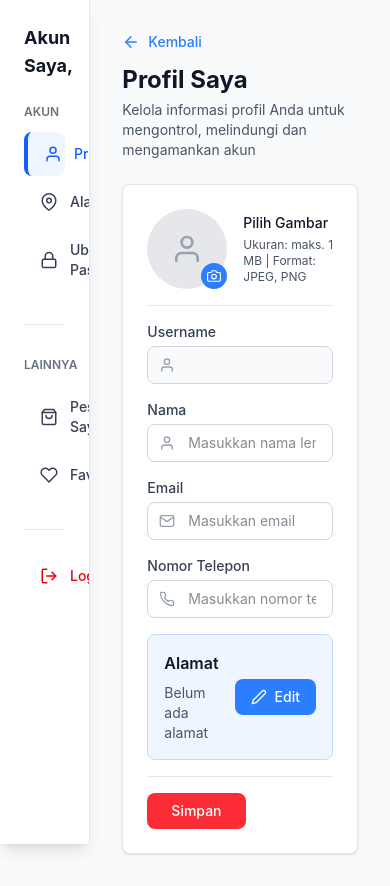
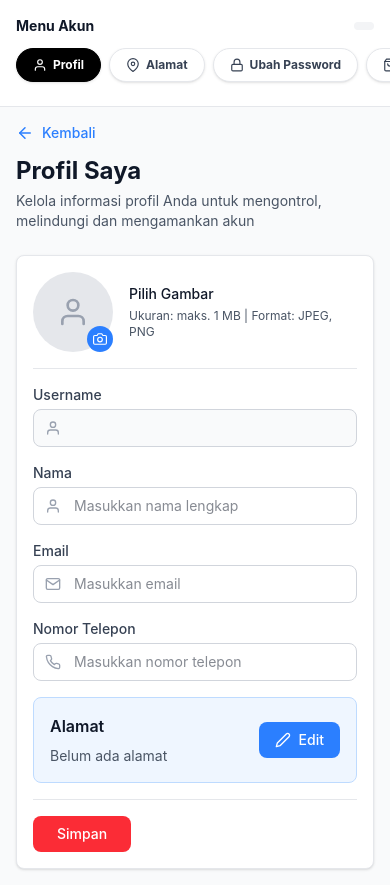
Before and after one commit to ruliaja/ecommerce, a React (Vite) app in the folder frontend/: page /profile in a window 390 px wide. Built offline with nearby package versions, Linux system fonts and the light colour scheme.

Commit message:
modif terbaru

```diff
--- a/frontend/src/layouts/UserProfileLayout.jsx
+++ b/frontend/src/layouts/UserProfileLayout.jsx
@@ -41,54 +41,81 @@ const UserProfileLayout = ({ children, currentPage = 'profile' }) => {
   };
 
   return (
-    <div className="flex bg-gray-50 min-h-screen">
+    <div className="flex flex-col md:flex-row bg-gray-50 min-h-screen">
       {/* Sidebar */}
-      <div className="w-72 bg-white/90 backdrop-blur-sm border-r border-gray-200 p-6 overflow-y-auto sticky top-0 h-screen shadow-lg">
-        {/* Header */}
-        <h2 className="text-lg font-bold text-gray-900 mb-6">Akun Saya, <span className="text-black">{user?.username || user?.name}</span></h2>
+      <div className="w-full md:w-72 bg-white/90 backdrop-blur-sm border-b md:border-b-0 md:border-r border-gray-200 p-4 md:p-6 md:sticky md:top-0 md:h-screen md:overflow-y-auto md:shadow-lg z-10 shrink-0 flex flex-col">
+        {/* Header - Desktop Only */}
+        <h2 className="hidden md:block text-lg font-bold text-gray-900 mb-6">Akun Saya, <span className="text-black">{user?.username || user?.name}</span></h2>
 
-        {/* Account Menu */}
-        <div className="mb-8 space-y-1">
+        {/* Mobile Header */}
+        <div className="md:hidden flex items-center justify-between mb-3">
+          <h2 className="text-sm font-bold text-gray-900">Menu Akun</h2>
+          <span className="text-xs font-bold text-gray-500 bg-gray-100 px-2.5 py-1 rounded-full">{user?.username || user?.name}</span>
+        </div>
+
+        {/* Menus */}
+        <div className="flex md:flex-col overflow-x-auto md:overflow-visible pb-2 md:pb-0 scrollbar-hide -mx-4 px-4 md:mx-0 md:px-0">
+
+          {/* Account Menu (Desktop) */}
+          <div className="hidden md:block mb-8 space-y-1">
             <h3 className="text-xs font-semibold text-gray-500 uppercase mb-3">Akun</h3>
             {accountMenu.map(item => (
-            <MenuItem
-              key={item.id}
-              item={item}
-              isActive={currentPage === item.id}
-            />
+              <MenuItem key={item.id} item={item} isActive={currentPage === item.id} />
             ))}
           </div>
 
-        {/* Divider */}
-        <div className="border-b border-gray-200 mb-8"></div>
+          {/* Divider (Desktop) */}
+          <div className="hidden md:block border-b border-gray-200 mb-8"></div>
 
-        {/* Other Menu */}
-        <div className="mb-8 space-y-1">
+          {/* Other Menu (Desktop) */}
+          <div className="hidden md:block mb-8 space-y-1">
             <h3 className="text-xs font-semibold text-gray-500 uppercase mb-3">Lainnya</h3>
             {otherMenu.map(item => (
-            <MenuItem
-              key={item.id}
-              item={item}
-              isActive={currentPage === item.id}
-            />
+              <MenuItem key={item.id} item={item} isActive={currentPage === item.id} />
             ))}
           </div>
 
-        {/* Logout Button */}
-        <div className="border-t border-gray-200 pt-6">
+          {/* Mobile All Menus Horizontal Scroll */}
+          <div className="md:hidden flex gap-2 w-max">
+             {[...accountMenu, ...otherMenu].map(item => (
+                <button
+                  key={item.id}
+                  onClick={() => navigate(item.path)}
+                  className={`flex items-center gap-1.5 px-4 py-2 rounded-full whitespace-nowrap text-xs font-bold transition-all border shadow-sm ${
+                    currentPage === item.id
+                      ? 'bg-black text-white border-black'
+                      : 'bg-white text-gray-700 border-gray-200 hover:bg-gray-50'
+                  }`}
+                >
+                  <item.icon size={14} />
+                  {item.label}
+                </button>
+             ))}
              <button
                onClick={handleLogout}
-            className="w-full flex items-center gap-3 px-4 py-3 rounded-lg text-red-600 hover:bg-red-50 transition-all text-sm"
+               className="flex items-center gap-1.5 px-4 py-2 rounded-full whitespace-nowrap text-xs font-bold transition-all border border-red-200 bg-red-50 text-red-600 shadow-sm"
+             >
+               <FiLogOut size={14} />
+               Logout
+             </button>
+          </div>
+        </div>
+
+        {/* Logout Button - Desktop */}
+        <div className="hidden md:block border-t border-gray-200 pt-6 mt-auto">
+          <button
+            onClick={handleLogout}
+            className="w-full flex items-center gap-3 px-4 py-3 rounded-lg text-red-600 hover:bg-red-50 transition-all text-sm font-bold shadow-sm border border-transparent hover:border-red-100"
           >
             <FiLogOut size={18} className="flex-shrink-0" />
-            <span className="font-medium">Logout</span>
+            <span>Logout</span>
           </button>
         </div>
       </div>
 
       {/* Main Content */}
-      <div className="flex-1 p-8 flex items-start justify-center">
-        <div className="w-full">
+      <div className="flex-1 p-4 sm:p-6 md:p-8 flex items-start justify-center w-full min-w-0">
+        <div className="w-full max-w-full">
           {children}
         </div>
       </div>
--- a/frontend/src/pages/UserProfile.jsx
+++ b/frontend/src/pages/UserProfile.jsx
@@ -189,7 +189,7 @@ const UserProfile = () => {
         </div>
 
         {/* Form Container */}
-        <div className="bg-white rounded-lg shadow-sm border border-gray-200 p-6">
+        <div className="bg-white rounded-lg shadow-sm border border-gray-200 p-4 sm:p-6">
           <form onSubmit={handleSubmit} className="space-y-4">
             {/* Profile Image Section */}
             <div className="flex items-center gap-4 pb-4 border-b border-gray-200">
```
Lines whose indentation alone changed are shown as unchanged.
